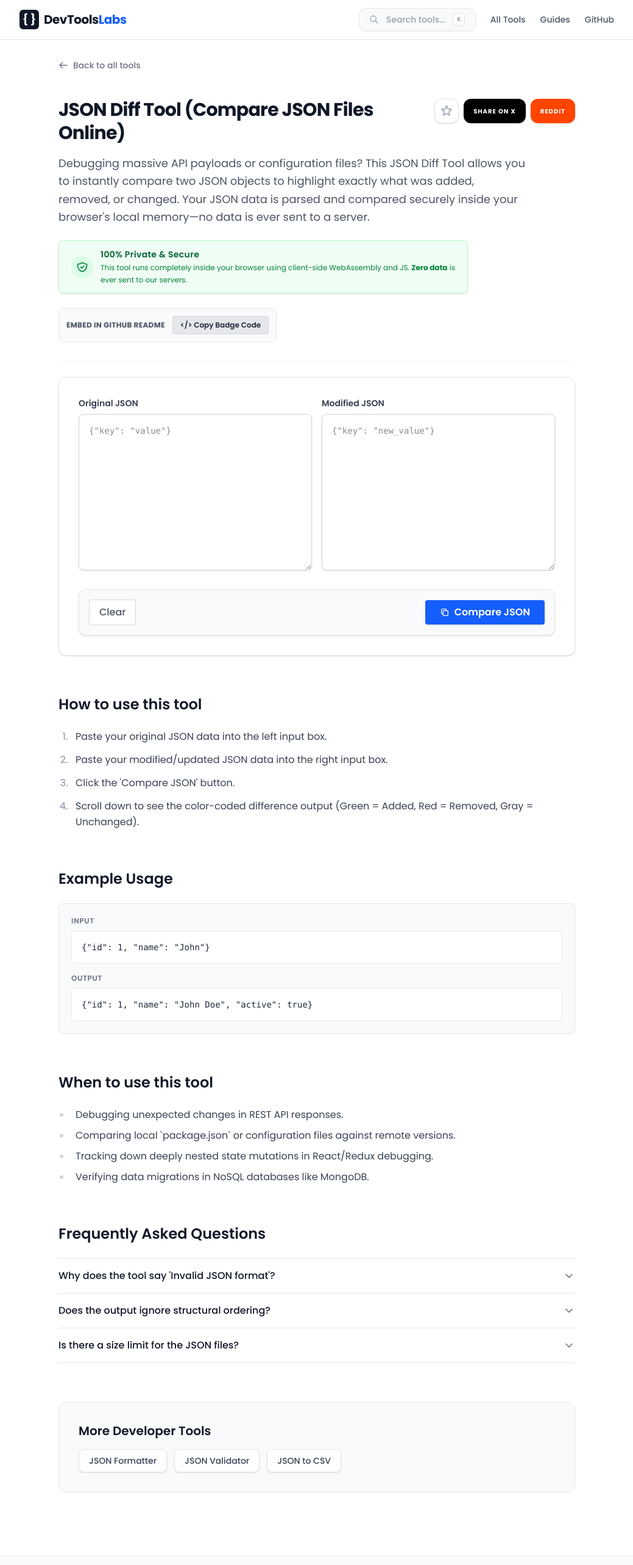
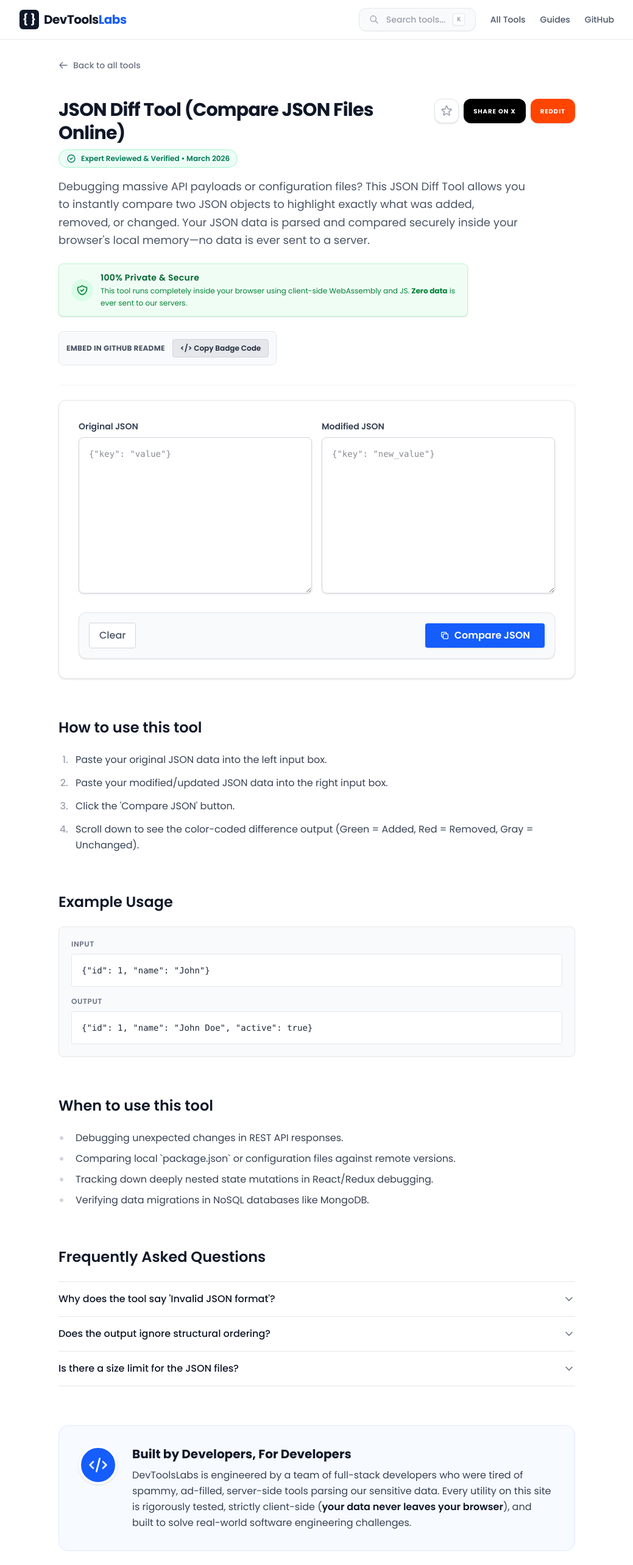
Before and after one commit to ArhamAshfaqft/devtoolslabs, a Next.js app: page /json-diff in a window 1280 px wide. Shown: the top 2566 px of the page at 61% size, without its empty margins (120-1159 px from the left). Built offline with nearby package versions, Linux system fonts and the light colour scheme.

Commit message:
feat(seo): implement global E-E-A-T signals (author blocks, verified badges, publisher schemas) to combat March 2026 Core Update

```diff
--- a/app/page.tsx
+++ b/app/page.tsx
@@ -49,6 +49,11 @@ export default function Home() {
               Our tools are designed for frontend engineers, backend developers, DevOps engineers, QA testers, security researchers, and technical writers. Whether you are debugging a minified SQL query from a production database log, converting a cURL command from API documentation into JavaScript fetch() code, generating SHA-256 hashes for file verification, or building CSS animations visually, DevToolsLabs provides instant, privacy-first utilities that work completely offline once the page loads.
             </p>
 
+            <h3 className="text-xl font-bold mb-3 text-gray-900">Built by Developers, For Developers</h3>
+            <p className="text-gray-600 mb-6 leading-relaxed">
+              DevToolsLabs is engineered by a dedicated team of full-stack software developers. We were constantly frustrated by generic SEO websites filled with intrusive ads, paywalls, and hidden server-side data harvesting that logged our private API keys and production JWTs. We built this platform as an expert, privacy-first alternative. We personally use and maintain these utilities every single day to write cleaner code and build better software.
+            </p>
+
             <h3 className="text-xl font-bold mb-3 text-gray-900">Built with Modern Web Standards</h3>
             <p className="text-gray-600 mb-8 leading-relaxed">
               DevToolsLabs is built with Next.js and leverages native Web APIs like the Web Crypto API for hash generation, TextEncoder/TextDecoder for Base64 conversions, and the URL API for query string parsing. This means our tools are not only private but also blazing fast, with sub-millisecond processing times for most operations. Every tool is statically generated for instant page loads and optimized for Core Web Vitals to ensure the best possible user experience.
--- a/components/ToolLayout.tsx
+++ b/components/ToolLayout.tsx
@@ -114,6 +114,19 @@ const ToolLayout = ({
     "description": intro,
     "applicationCategory": "DeveloperApplication",
     "operatingSystem": "All",
+    "author": {
+      "@type": "Organization",
+      "name": "DevToolsLabs",
+      "url": "https://devtoolslabs.com"
+    },
+    "publisher": {
+      "@type": "Organization",
+      "name": "DevToolsLabs",
+      "logo": {
+        "@type": "ImageObject",
+        "url": "https://devtoolslabs.com/logo.png"
+      }
+    },
     "offers": {
       "@type": "Offer",
       "price": "0",
@@ -144,7 +157,15 @@ const ToolLayout = ({
         {/* Header & Intro */}
         <header className="mb-6 border-b border-gray-100 pb-8">
           <div className="flex flex-col md:flex-row md:justify-between md:items-start gap-6 mb-4">
-             <h1 className="text-3xl font-extrabold tracking-tight text-gray-900 flex-1 leading-tight">{title}</h1>
+             <div className="flex-1">
+               <h1 className="text-3xl font-extrabold tracking-tight text-gray-900 leading-tight mb-2">{title}</h1>
+               <div className="flex items-center gap-2 text-xs font-semibold text-emerald-700 bg-emerald-50 border border-emerald-200 px-3 py-1.5 rounded-full w-fit">
+                 <svg className="w-4 h-4" fill="none" viewBox="0 0 24 24" stroke="currentColor">
+                   <path strokeLinecap="round" strokeLinejoin="round" strokeWidth="2" d="M9 12l2 2 4-4m6 2a9 9 0 11-18 0 9 9 0 0118 0z" />
+                 </svg>
+                 Expert Reviewed & Verified • March 2026
+               </div>
+             </div>
 
              <div className="flex items-center gap-2 shrink-0">
                 {/* Favorite Button */}
@@ -267,6 +288,21 @@ const ToolLayout = ({
             </section>
           )}
 
+          {/* E-E-A-T Author / Expertise Block */}
+          <section className="mt-16 p-6 sm:p-8 bg-blue-50/50 border border-blue-100 rounded-2xl flex flex-col md:flex-row gap-6 items-center md:items-start text-center md:text-left">
+            <div className="w-16 h-16 bg-blue-600 rounded-full flex items-center justify-center shrink-0 shadow-sm border-4 border-white">
+              <svg className="w-8 h-8 text-white" fill="none" stroke="currentColor" viewBox="0 0 24 24"><path strokeLinecap="round" strokeLinejoin="round" strokeWidth={2} d="M10 20l4-16m4 4l4 4-4 4M6 16l-4-4 4-4" /></svg>
+            </div>
+            <div>
+              <h3 className="text-xl font-bold text-gray-900 mb-2">Built by Developers, For Developers</h3>
+              <p className="text-gray-700 leading-relaxed text-sm sm:text-base">
+                DevToolsLabs is engineered by a team of full-stack developers who were tired of spammy, ad-filled, server-side tools parsing our sensitive data.
+                Every utility on this site is rigorously tested, strictly client-side (<strong className="font-semibold text-gray-900">your data never leaves your browser</strong>),
+                and built to solve real-world software engineering challenges.
+              </p>
+            </div>
+          </section>
+
           {/* Internal Linking Area (SEO cluster building) */}
           {relatedTools.length > 0 && (
             <section className="bg-gray-50 p-6 md:p-8 rounded-xl border border-gray-200 mt-12">
```
